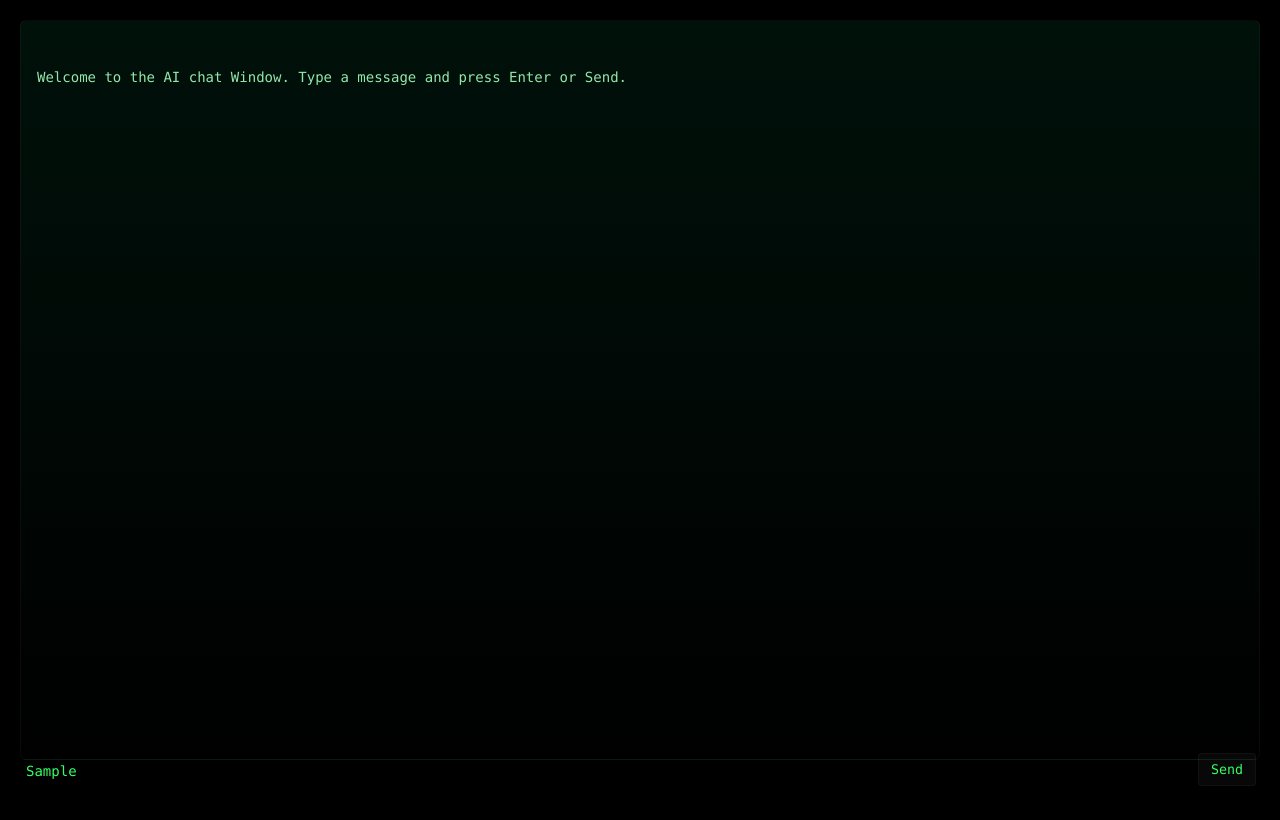
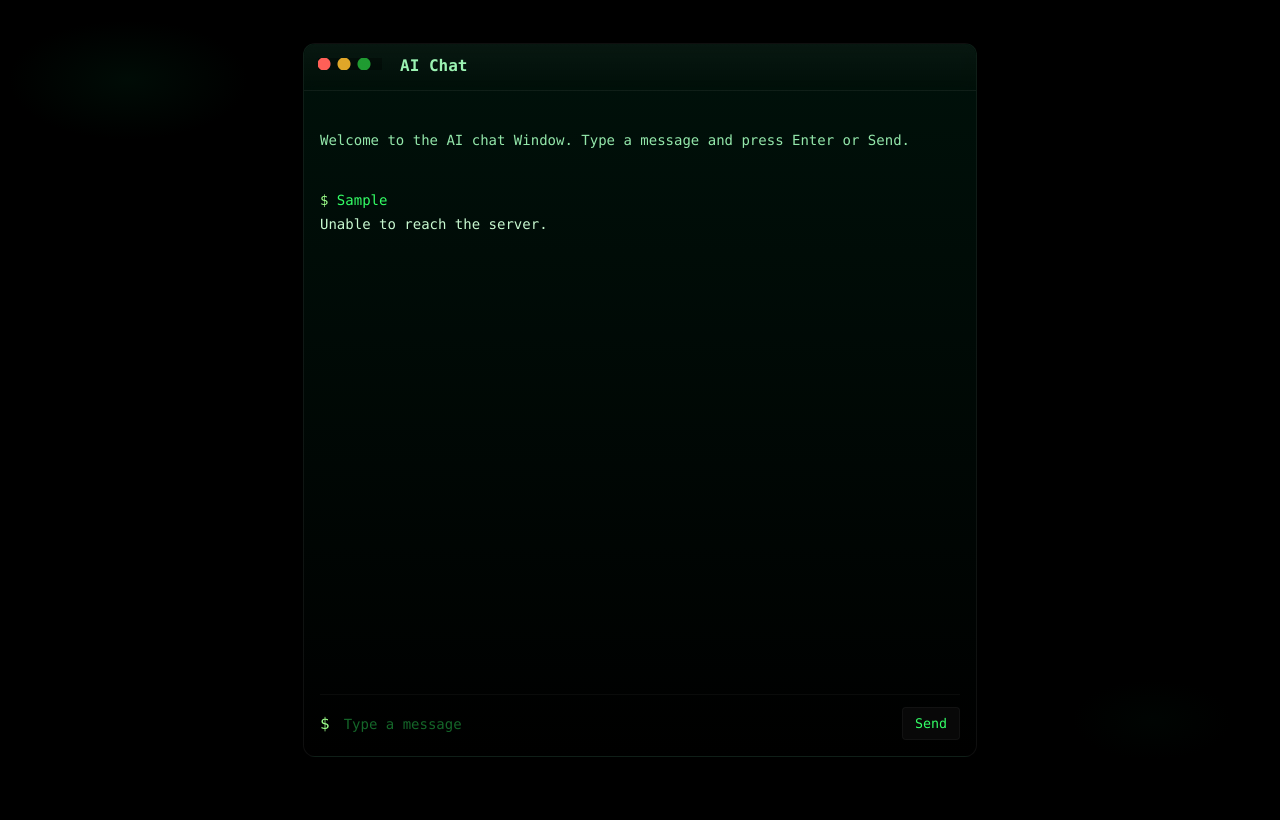
Before and after one commit to lowwhit/CS5170_AI_Workshop, a website: page index.html in a window 1280 px wide. Both pictures are taken after typing "Sample" into the empty fields and a click on the button "Send". Drawn offline with Linux system fonts and the light colour scheme; no server answers.

Commit message:
better interactability

```diff
--- a/index.html
+++ b/index.html
@@ -1,30 +1,100 @@
 <!DOCTYPE html>
 <html lang="en">
-<body>
-    <input id="userInput" type="text" placeholder="Type a message">
-    <button onclick="sendMessage()">Send</button>
+<head>
+    <meta charset="UTF-8">
+    <title>AI Chat Window</title>
     <style>
         html, body {
             height: 100%;
             margin: 0;
-            background: #000;
+        }
+
+        body {
+            display: flex;
+            align-items: center;
+            justify-content: center;
+            background: radial-gradient(1200px 600px at 10% 10%, rgba(0,64,32,0.18), transparent 10%),
+                        radial-gradient(800px 400px at 90% 90%, rgba(0,16,8,0.28), transparent 10%),
+                        #000;
             color: #33ff66;
             font-family: "SFMono-Regular", Consolas, "Courier New", monospace;
             -webkit-font-smoothing: antialiased;
         }
 
-        /* Terminal window */
+        #terminalWindow {
+            position: relative;
+            width: min(80vmin, 680px);
+            height: min(80vmin, 680px);
+            max-width: 680px;
+            max-height: 680px;
+            padding: 56px 16px 16px;
+            border-radius: 12px;
+            box-shadow: 0 18px 40px rgba(0,0,0,0.7), 0 6px 18px rgba(0,0,0,0.35);
+            border: 1px solid rgba(255,255,255,0.06);
+            background: linear-gradient(180deg, #00110a 0%, #000 100%);
+            overflow: hidden;
+            display: flex;
+            flex-direction: column;
+        }
+
+        #terminalWindow::before {
+            content: "";
+            position: absolute;
+            left: 0;
+            right: 0;
+            top: 0;
+            height: 46px;
+            background: linear-gradient(180deg, rgba(255,255,255,0.03), rgba(255,255,255,0.00));
+            backdrop-filter: blur(6px);
+            border-bottom: 1px solid rgba(255,255,255,0.03);
+            z-index: 3;
+        }
+
+        #terminalWindow::after {
+            content: "";
+            position: absolute;
+            left: 14px;
+            top: 14px;
+            width: 64px;
+            height: 12px;
+            background:
+              radial-gradient(circle at 6px 6px, #ff5f57 6px, rgba(0,0,0,0.12) 7px),
+              radial-gradient(circle at 26px 6px, #ffbd2e 6px, rgba(0,0,0,0.12) 7px),
+              radial-gradient(circle at 46px 6px, #28c840 6px, rgba(0,0,0,0.12) 7px);
+            pointer-events: none;
+            z-index: 4;
+        }
+
+        .window-title {
+            position: absolute;
+            left: 96px;
+            top: 12px;
+            margin: 0;
+            font-weight: 600;
+            color: rgba(163,255,188,0.95);
+            z-index: 4;
+            pointer-events: none;
+        }
+
         #terminal {
-            box-sizing: border-box;
-            height: calc(100vh - 60px);
-            margin: 20px;
-            padding: 16px 16px 70px 16px; /* leave room at bottom for the prompt */
-            background: linear-gradient(180deg, #00110a 0%, #000 100%);
-            border-radius: 6px;
-            border: 1px solid rgba(255,255,255,0.04);
+            flex: 1 1 auto;
             overflow-y: auto;
+            padding-right: 4px;
             white-space: pre-wrap;
             font-size: 14px;
+            background: transparent;
+        }
+
+        #terminal .welcome {
+            color: rgba(163, 255, 188, 0.9);
+            margin-bottom: 12px;
+        }
+
+        .line {
+            margin-bottom: 8px;
+            opacity: 0;
+            transform: translateY(4px);
+            animation: fadeIn 0.22s ease-out forwards;
         }
 
         #terminal .line.user::before {
@@ -34,20 +104,33 @@
 
         #terminal .line.output {
             color: #c7f9d0;
-            margin-bottom: 8px;
         }
 
-        #terminal .welcome {
-            color: rgba(163, 255, 188, 0.9);
-            margin-bottom: 12px;
+        .line.error {
+            color: #ff7f7f;
         }
 
-        /* Prompt (input + button) styled like a terminal prompt, pinned to bottom */
+        @keyframes fadeIn {
+            to {
+                opacity: 1;
+                transform: translateY(0);
+            }
+        }
+
+        #chatPrompt {
+            display: flex;
+            align-items: center;
+            gap: 12px;
+            padding-top: 12px;
+            border-top: 1px solid rgba(255,255,255,0.04);
+        }
+
+        .prompt-symbol {
+            color: #9cff8a;
+        }
+
         #userInput {
-            position: fixed;
-            left: 24px;
-            right: 120px;
-            bottom: 20px;
+            flex: 1;
             background: transparent;
             border: none;
             outline: none;
@@ -57,10 +140,11 @@
             caret-color: #9cff8a;
         }
 
-        button[onclick] {
-            position: fixed;
-            right: 24px;
-            bottom: 14px;
+        #userInput::placeholder {
+            color: rgba(51, 255, 102, 0.4);
+        }
+
+        #sendBtn {
             background: rgba(255,255,255,0.03);
             border: 1px solid rgba(255,255,255,0.04);
             color: #33ff66;
@@ -70,24 +154,38 @@
             font-family: inherit;
         }
 
-        button[onclick]:hover { background: rgba(255,255,255,0.04); }
+        #sendBtn:hover {
+            background: rgba(255,255,255,0.04);
+        }
 
-        /* Hide the raw response paragraph (script uses it) */
-        #response { display: none; }
+        #sendBtn:focus-visible {
+            outline: 2px solid rgba(51, 255, 102, 0.6);
+            outline-offset: 2px;
+        }
+
+        #response {
+            display: none;
+        }
     </style>
-
+</head>
+<body>
+    <div id="terminalWindow">
+        <p class="window-title">AI Chat</p>
         <div id="terminal" role="log" aria-live="polite">
             <div class="welcome">Welcome to the AI chat Window. Type a message and press Enter or Send.</div>
         </div>
-
-    <p id="response"></p>
+        <form id="chatPrompt" autocomplete="off">
+            <span class="prompt-symbol">$</span>
+            <input id="userInput" type="text" placeholder="Type a message" aria-label="Message">
+            <button id="sendBtn" type="submit">Send</button>
+        </form>
+    </div>
 
     <script>
         (function () {
             const terminal = document.getElementById('terminal');
-            const resp = document.getElementById('response');
             const input = document.getElementById('userInput');
-            const sendBtn = document.querySelector('button[onclick]');
+            const form = document.getElementById('chatPrompt');
 
             function appendLine(text, cls) {
                 const line = document.createElement('div');
@@ -97,44 +195,37 @@
                 terminal.scrollTop = terminal.scrollHeight;
             }
 
-            // Allow Enter to send
-            input.addEventListener('keydown', function (e) {
-                if (e.key === 'Enter') {
-                    e.preventDefault();
-                    // trigger send; clicking calls the existing inline onclick sendMessage
-                    sendBtn.click();
-                }
-            });
-
-            // Watch the hidden response node for updates (sendMessage writes here)
-            const mo = new MutationObserver(function () {
-                const text = resp.textContent;
-                if (!text) return;
-                const userText = input.value || '';
-                // show the user command and the response in the terminal
-                if (userText) appendLine(userText, 'user');
-                appendLine(text, 'output');
-                // clear the input for the next command
-                input.value = '';
-                // clear the hidden response so we don't double-handle the same content
-                resp.textContent = '';
-            });
-
-            mo.observe(resp, { characterData: true, childList: true, subtree: true });
-        })();
-    </script>
-
-    <script>
-        async function sendMessage() {
-            const message = document.getElementById('userInput').value;
+            async function sendMessage(message) {
+                try {
                     const res = await fetch('http://localhost:3000/chat', {
                         method: 'POST',
                         headers: { 'Content-Type': 'application/json' },
                         body: JSON.stringify({ message })
                     });
+
+                    if (!res.ok) {
+                        throw new Error('Network response was not ok');
+                    }
+
                     const data = await res.json();
-            document.getElementById('response').innerText = data.content;
+                    appendLine(data.content || '', 'output');
+                } catch (err) {
+                    appendLine('Unable to reach the server.', 'output error');
                 }
+            }
+
+            form.addEventListener('submit', async function (e) {
+                e.preventDefault();
+                const message = input.value.trim();
+                if (!message) return;
+
+                appendLine(message, 'user');
+                input.value = '';
+                input.focus();
+
+                await sendMessage(message);
+            });
+        })();
     </script>
 </body>
 </html>
```
Lines whose indentation alone changed are shown as unchanged.
